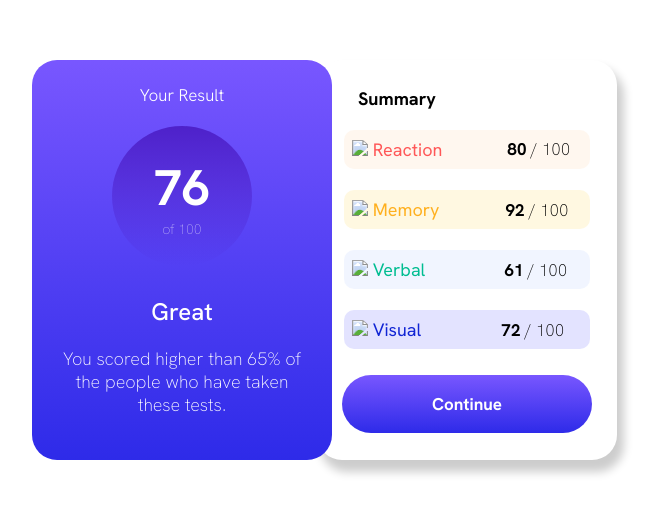
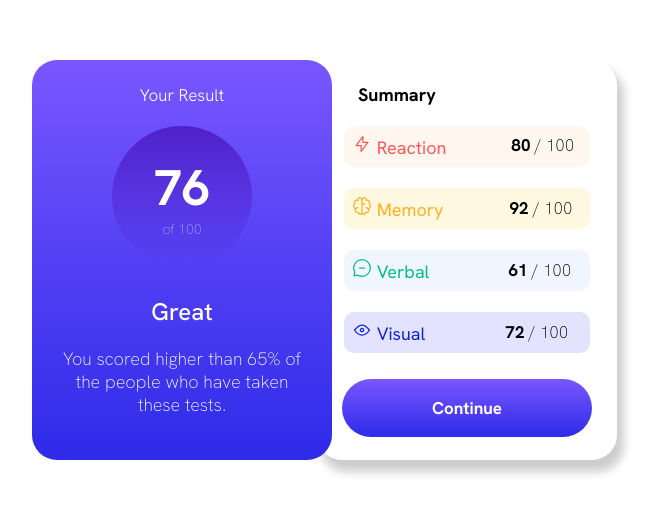
Before and after one commit to VictorWest/Frontend-Model1, a plain HTML site: page index.html in a window 1280 px wide. Shown: the part 148-662 px from the top of the page, without its empty margins (323-981 px from the left). Drawn offline with Linux system fonts and the light colour scheme.

Commit message:
Update index.html

```diff
--- a/index.html
+++ b/index.html
@@ -28,25 +28,25 @@
    <p>Summary</p>
    <div class="Reaction">
     <div class="hash">
-      <p id="b"><img src="./assets/images/icon-reaction.svg" height="20"> Reaction </p>
+      <p id="b"><img src="./icon-reaction.svg" height="20"> Reaction </p>
       <div class="orios1"></p><span><b>80</b> / 100</span></p></div>
     </div>
    </div><br>
    <div class="Memory">
     <div class="hash">
-      <p id="c"><img src="./assets/images/icon-memory.svg" height="20"> Memory </p>
+      <p id="c"><img src="./icon-memory.svg" height="20"> Memory </p>
       <div class="orios2"><p><span><b>92</b> / 100</span></p></div>
     </div>
    </div><br>
    <div class="Verbal">
     <div class="hash">
-      <p id="d"><img src="./assets/images/icon-verbal.svg" height="20"> Verbal</p>
+      <p id="d"><img src="./icon-verbal.svg" height="20"> Verbal</p>
       <div class="orios3"><p><span><b>61</b> / 100</span></p></div>
     </div>
    </div><br>
    <div class="Visual">
     <div class="hash">
-      <p id="e"><img src="./assets/images/icon-visual.svg" height="20"> Visual</p>
+      <p id="e"><img src="./icon-visual.svg" height="20"> Visual</p>
       <div class="orios4"><p><span><b>72</b> / 100</span></p></div>
     </div>
    </div><br>
```
